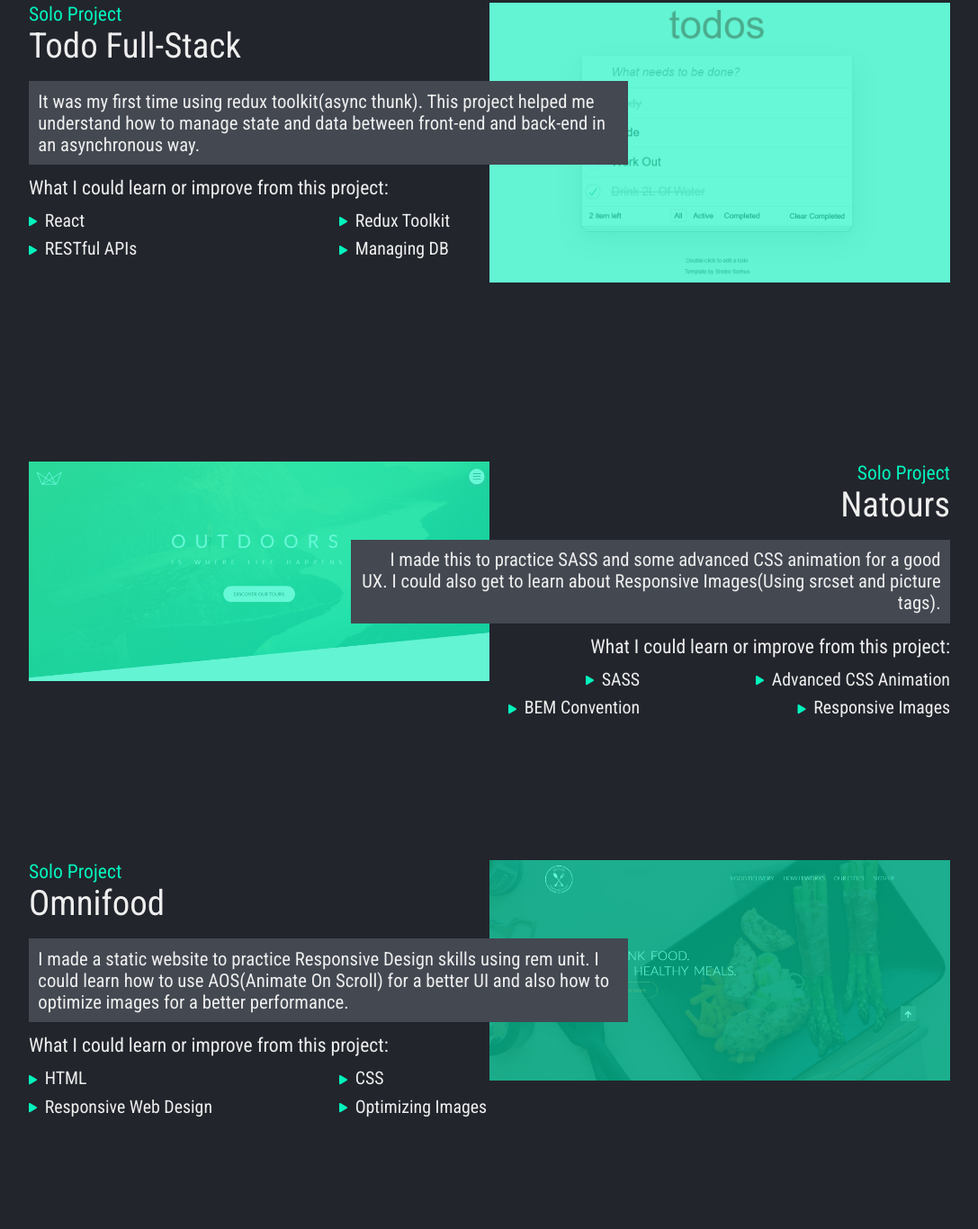
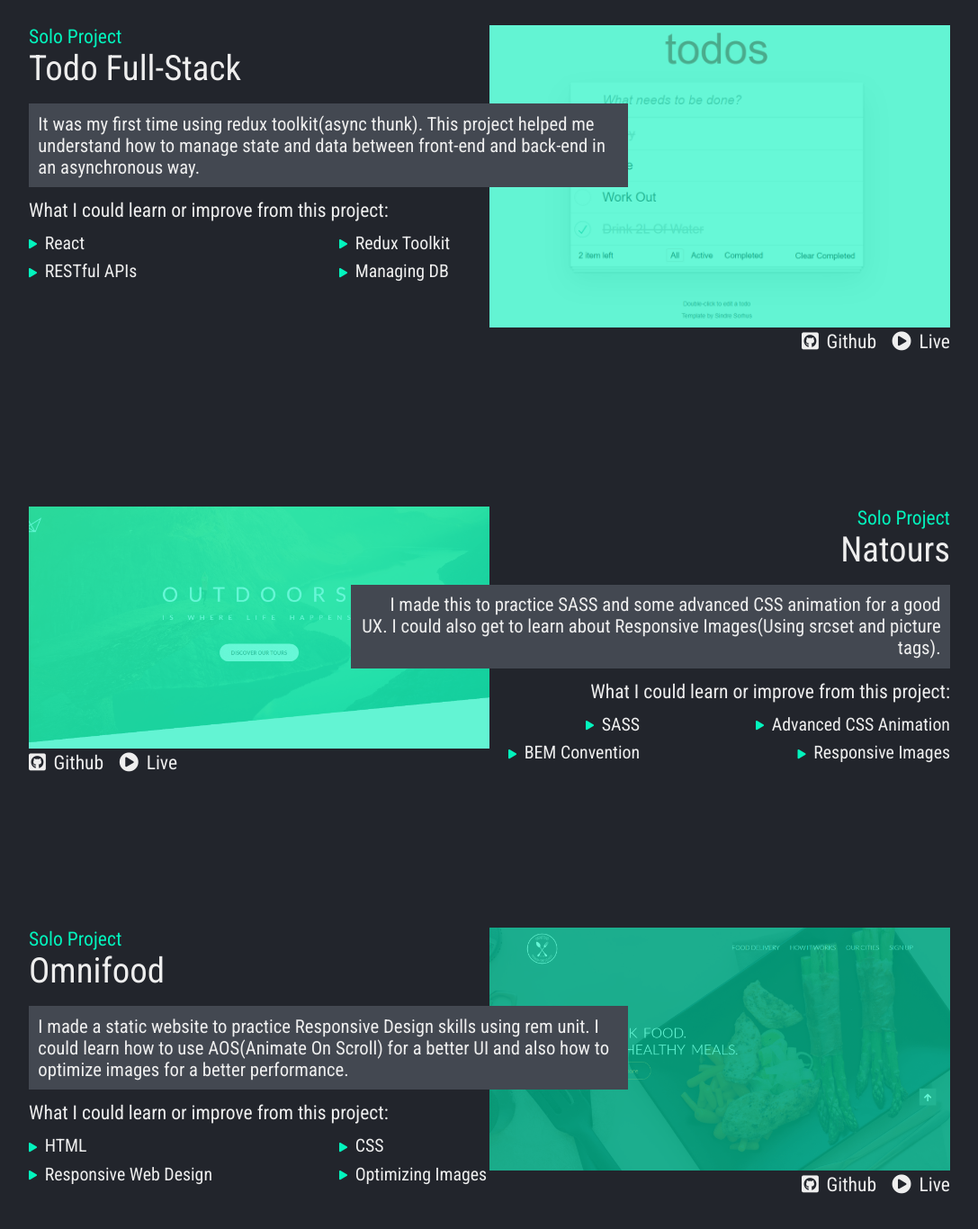
Before and after one commit to elvintern/elvintern.github.io, a website: page index.html in a window 1280 px wide. Shown: the part 2548-3914 px from the top of the page at 90% size, without its empty margins (96-1183 px from the left). Drawn offline with nearby package versions, Linux system fonts and the light colour scheme.

Commit message:
Add project links for github and live

```diff
--- a/index.html
+++ b/index.html
@@ -235,11 +235,7 @@
         </h2>
         <ul class="projects">
           <li class="project">
-            <a
-              href="https://github.com/horoeka-2022/Happy-Doggy"
-              target="_blank"
-              class="project__img-box"
-            >
+            <div class="project__img-box">
               <img
                 srcset="
                   ./resources/img/compressed/happy-doggy-min.PNG 1x,
@@ -249,7 +245,21 @@
                 alt="project image"
                 class="project__img"
               />
-            </a>
+              <div class="project__links">
+                <a
+                  href="https://github.com/horoeka-2022/Happy-Doggy"
+                  target="_blank"
+                  class="project__link"
+                  ><i class="project__icon fab fa-github-square"></i>Github</a
+                >
+                <!-- <a
+                  href="https://github.com/horoeka-2022/Happy-Doggy"
+                  target="_blank"
+                  class="project__link"
+                  ><i class="project__icon fas fa-play-circle"></i>Live</a
+                > -->
+              </div>
+            </div>
             <div class="project__text">
               <p class="project__sort">Group project</p>
               <a
@@ -285,17 +295,26 @@
             </div>
           </li>
           <li class="project">
-            <a
-              href="http://todofullstack-env.eba-xpjyuxws.us-east-1.elasticbeanstalk.com/"
-              target="_blank"
-              class="project__img-box"
-            >
+            <div class="project__img-box">
               <img
                 src="./resources/img/compressed/todo-fullstack.PNG"
                 alt="project image"
                 class="project__img"
               />
-            </a>
+              <div class="project__links">
+                <a
+                  href="https://github.com/elvintern/todo-full-stack"
+                  target="_blank"
+                  class="project__link"
+                  ><i class="project__icon fab fa-github-square"></i>Github</a
+                ><a
+                  href="http://todofullstack-env.eba-xpjyuxws.us-east-1.elasticbeanstalk.com/"
+                  target="_blank"
+                  class="project__link"
+                  ><i class="project__icon fas fa-play-circle"></i>Live</a
+                >
+              </div>
+            </div>
             <div class="project__text">
               <p class="project__sort">solo project</p>
               <a
@@ -329,11 +348,7 @@
             </div>
           </li>
           <li class="project">
-            <a
-              href="./natours/build/index.min.html"
-              target="_blank"
-              class="project__img-box"
-            >
+            <div class="project__img-box">
               <img
                 srcset="
                   ./resources/img/compressed/natours-min.PNG 1x,
@@ -343,7 +358,20 @@
                 alt="project image"
                 class="project__img"
               />
-            </a>
+              <div class="project__links">
+                <a
+                  href="https://github.com/elvintern/natours"
+                  target="_blank"
+                  class="project__link"
+                  ><i class="project__icon fab fa-github-square"></i>Github</a
+                ><a
+                  href="./natours/build/index.min.html"
+                  target="_blank"
+                  class="project__link"
+                  ><i class="project__icon fas fa-play-circle"></i>Live</a
+                >
+              </div>
+            </div>
             <div class="project__text">
               <p class="project__sort">solo project</p>
               <a
@@ -378,11 +406,7 @@
             </div>
           </li>
           <li class="project">
-            <a
-              href="./omnifood/build/index.min.html"
-              target="_blank"
-              class="project__img-box"
-            >
+            <div class="project__img-box">
               <img
                 srcset="
                   ./resources/img/compressed/omnifood-min.PNG 1x,
@@ -392,7 +416,20 @@
                 alt="project image"
                 class="project__img"
               />
-            </a>
+              <div class="project__links">
+                <a
+                  href="https://github.com/elvintern/omnifood"
+                  target="_blank"
+                  class="project__link"
+                  ><i class="project__icon fab fa-github-square"></i>Github</a
+                ><a
+                  href="./omnifood/build/index.min.html"
+                  class="project__link"
+                  target="_blank"
+                  ><i class="project__icon fas fa-play-circle"></i>Live</a
+                >
+              </div>
+            </div>
             <div class="project__text">
               <p class="project__sort">solo project</p>
               <a
--- a/resources/sass/_style.scss
+++ b/resources/sass/_style.scss
@@ -312,6 +312,10 @@ body {
   &:nth-of-type(even) {
     flex-direction: row-reverse;
 
+    .project__links {
+      justify-content: flex-end;
+    }
+
     .project__text {
       text-align: left;
     }
@@ -344,6 +348,26 @@ body {
     width: 100%;
     height: 100%;
     object-fit: cover;
+  }
+
+  &__links {
+    display: flex;
+    gap: 2rem;
+    font-size: 2.5rem;
+  }
+
+  &__link {
+    position: relative;
+    z-index: 4;
+    @include m.link-style;
+
+    &:hover {
+      opacity: 0.8;
+    }
+  }
+
+  &__icon {
+    margin-right: 1rem;
   }
 
   &__text {
```
Also changed, not shown: resources/sass/_media.scss (+0 -41 lines), resources/css/main.css, resources/css/style.css, 1 other file.
